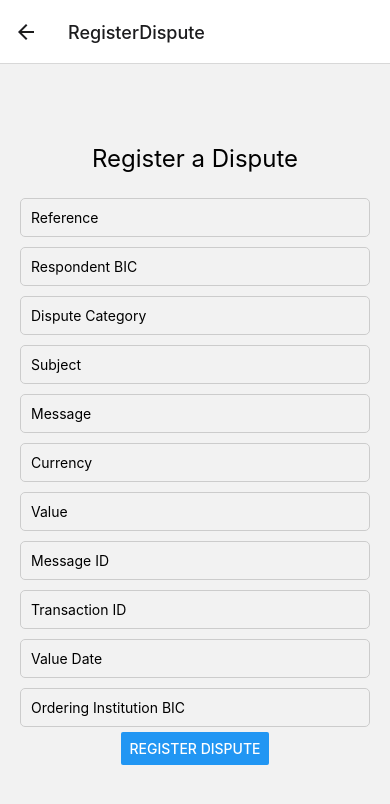
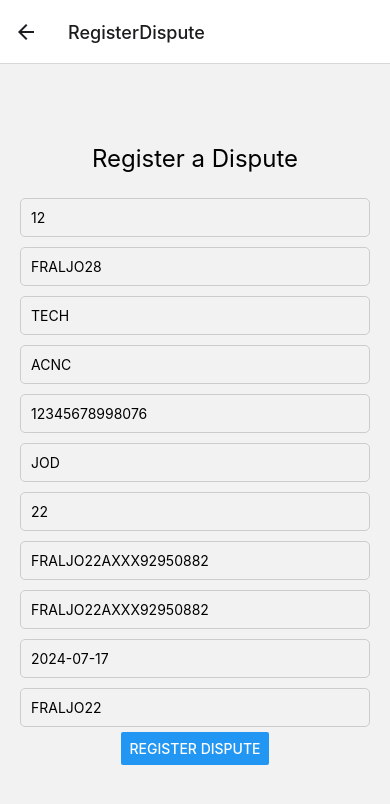
Before and after one commit to ziadimaish-Dimensions/hackathon-user, a React Native app: screen /RegisterDispute in a window 390 px wide. Shown: the top 804 px of the page. Built offline with nearby package versions, Linux system fonts and the light colour scheme.

Commit message:
adding static data

```diff
--- a/src/components/RegisterDisputeScreen.js
+++ b/src/components/RegisterDisputeScreen.js
@@ -11,17 +11,18 @@ import axios from "axios";
 import { Buffer } from "buffer";
 
 const RegisterDisputeScreen = () => {
-  const [reference, setReference] = useState("");
-  const [bic, setBic] = useState("");
-  const [disputeCategory, setDisputeCategory] = useState("");
-  const [subject, setSubject] = useState("");
-  const [message, setMessage] = useState("");
-  const [currency, setCurrency] = useState("");
-  const [value, setValue] = useState("");
-  const [messageId, setMessageId] = useState("");
-  const [transactionId, setTransactionId] = useState("");
-  const [valueDate, setValueDate] = useState("");
-  const [orderingInstitutionBic, setOrderingInstitutionBic] = useState("");
+  const [reference, setReference] = useState("12");
+  const [bic, setBic] = useState("FRALJO28");
+  const [disputeCategory, setDisputeCategory] = useState("TECH");
+  const [subject, setSubject] = useState("ACNC");
+  const [message, setMessage] = useState("12345678998076");
+  const [currency, setCurrency] = useState("JOD");
+  const [value, setValue] = useState("22");
+  const [messageId, setMessageId] = useState("FRALJO22AXXX92950882");
+  const [transactionId, setTransactionId] = useState("FRALJO22AXXX92950882");
+  const [valueDate, setValueDate] = useState("2024-07-17");
+  const [orderingInstitutionBic, setOrderingInstitutionBic] =
+    useState("FRALJO22");
   const [response, setResponse] = useState(null);
   const [error, setError] = useState(null);
 
@@ -54,7 +55,7 @@ const RegisterDisputeScreen = () => {
       const response = await axios.post(url, data, {
         headers: {
           "Content-Type": "application/json; charset=UTF-8",
-          Authorization: `Basic ${auth}`,
+          Authorization: `${auth}`,
         },
       });
       console.log("Response:", response.data);
@@ -63,6 +64,7 @@ const RegisterDisputeScreen = () => {
     } catch (err) {
       console.log("Error:", err.message);
       console.error("Error details:", err);
+      console.lo("Error details:", err.response.data);
       setError(err.message);
       setResponse(null);
     }
```
